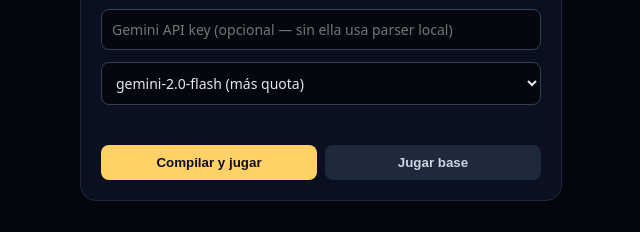
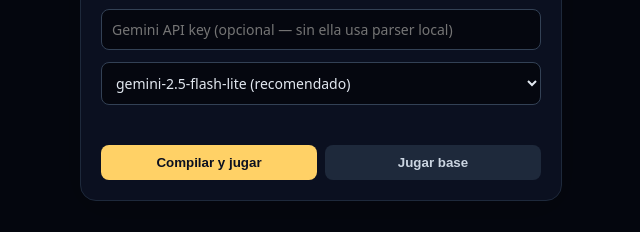
Before and after one commit to julianfromano/llm-game-vm, a website built with Vite: page index.html in a window 1280 px wide. Shown: the part 394-626 px from the top of the page, 319-959 px from the left. Built offline with nearby package versions, Linux system fonts and the light colour scheme.

Commit message:
Default a gemini-2.5-flash-lite (los 2.0 free se agotan; los 2.5 tienen quota propia)
Co-Authored-By: Claude Opus 4.8 <noreply@anthropic.com>

```diff
--- a/index.html
+++ b/index.html
@@ -34,10 +34,10 @@
         <textarea id="wishInput" placeholder="Ej: poca gravedad y fondo rojo. Con API key de Gemini podés pedir mecánicas nuevas."></textarea>
         <input id="apiKeyInput" type="password" placeholder="Gemini API key (opcional — sin ella usa parser local)" />
         <select id="modelInput" title="Modelo de Gemini">
-          <option value="gemini-2.0-flash">gemini-2.0-flash (más quota)</option>
-          <option value="gemini-2.0-flash-lite">gemini-2.0-flash-lite (máxima quota)</option>
+          <option value="gemini-2.5-flash-lite">gemini-2.5-flash-lite (recomendado)</option>
           <option value="gemini-2.5-flash">gemini-2.5-flash (mejor calidad)</option>
-          <option value="gemini-2.5-flash-lite">gemini-2.5-flash-lite</option>
+          <option value="gemini-2.0-flash">gemini-2.0-flash</option>
+          <option value="gemini-2.0-flash-lite">gemini-2.0-flash-lite</option>
         </select>
         <div id="wishStatus"></div>
         <div class="row">
@@ -58,7 +58,7 @@
       k.addEventListener('input', () => localStorage.setItem('flappy.geminiKey', k.value.trim()));
       // persistir el modelo elegido
       const m = document.getElementById('modelInput');
-      m.value = localStorage.getItem('flappy.geminiModel') || 'gemini-2.0-flash';
+      m.value = localStorage.getItem('flappy.geminiModel') || 'gemini-2.5-flash-lite';
       m.addEventListener('change', () => localStorage.setItem('flappy.geminiModel', m.value));
     </script>
     <script type="module" src="/src/main.ts"></script>
--- a/src/compiler.ts
+++ b/src/compiler.ts
@@ -147,7 +147,7 @@ export interface CompileOptions {
 
 // Una llamada a Gemini: manda systemInstruction + texto de usuario, devuelve el texto.
 async function callGemini(systemText: string, userText: string, opts: CompileOptions): Promise<string> {
-  const model = opts.model ?? 'gemini-2.0-flash';
+  const model = opts.model ?? 'gemini-2.5-flash-lite';
   const url = `${GEMINI_BASE}/${model}:generateContent?key=${encodeURIComponent(opts.apiKey)}`;
   const body = JSON.stringify({
     systemInstruction: { parts: [{ text: systemText }] },
--- a/src/main.ts
+++ b/src/main.ts
@@ -12,7 +12,7 @@ const ctx = canvas.getContext('2d')!;
 // API key de Gemini opcional: persiste en localStorage para no re-pedirla
 const KEY = 'flappy.geminiKey';
 const getKey = () => localStorage.getItem(KEY) ?? '';
-const getModel = () => localStorage.getItem('flappy.geminiModel') || 'gemini-2.0-flash';
+const getModel = () => localStorage.getItem('flappy.geminiModel') || 'gemini-2.5-flash-lite';
 
 let vm = new VM(flappy, Date.now() & 0xffff);
 
```
